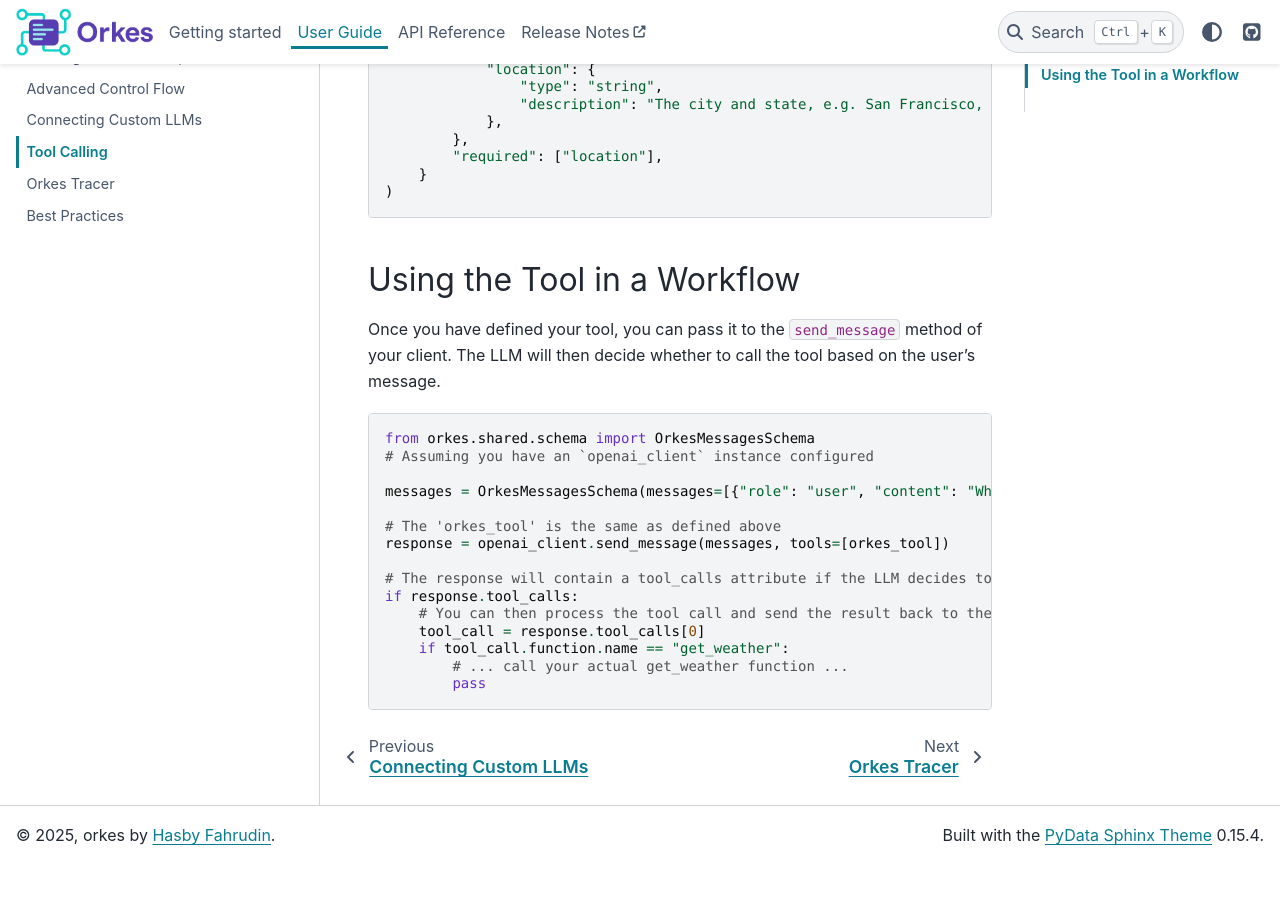
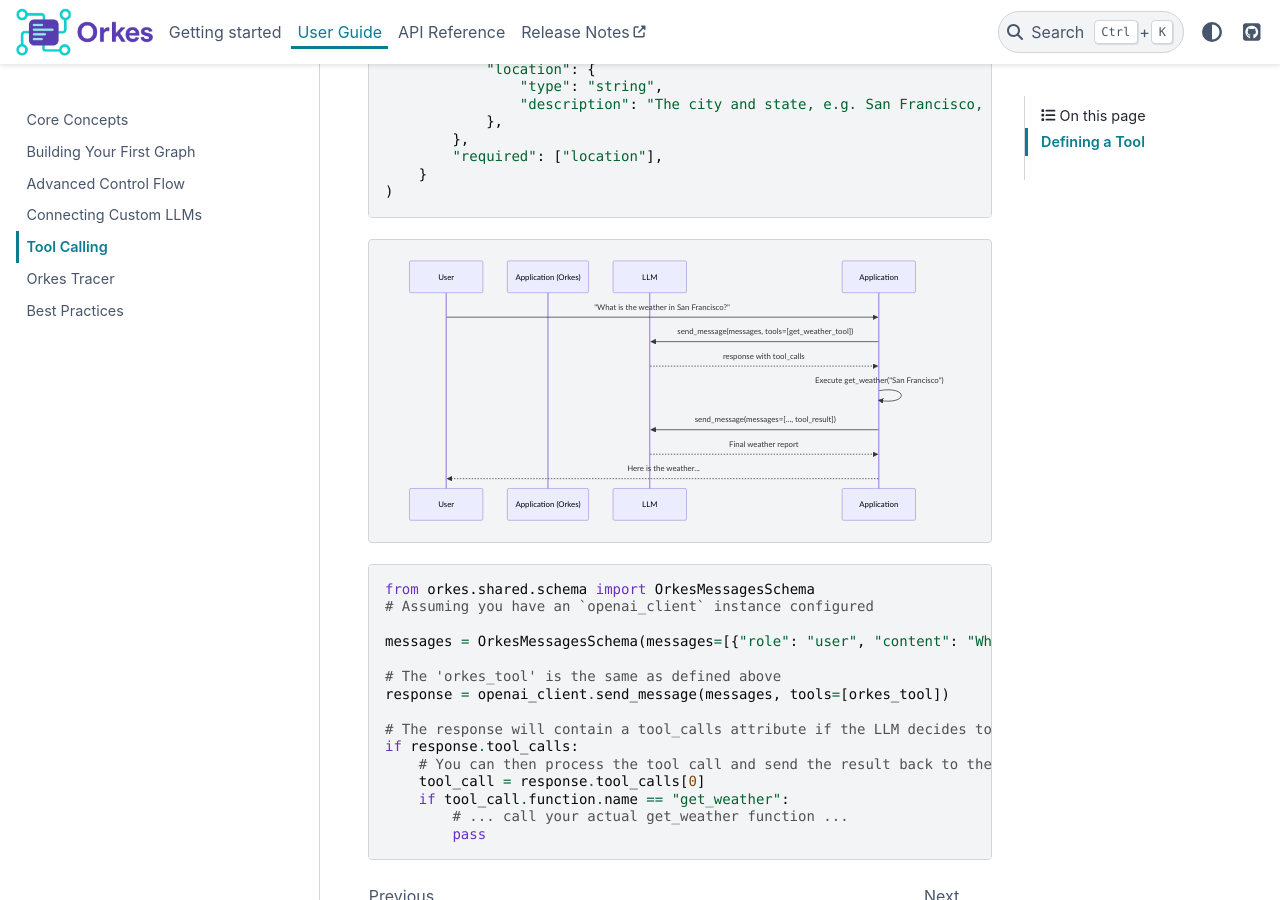
Before and after one commit to hfahrudin/orkes, a Sphinx documentation site: the page built from docs/source/user_guide/tool_calling.rst, in a window 1280 px wide and 900 px high, scrolled down 651 px. Built offline with Sphinx 7.4.7 and the PyData theme 0.15.4, drawn with Linux system fonts in a browser that asks for light colours; before the commit the page ends 1516 px from its top, so only the background shows below that.

Commit message:
user guide fix

```diff
--- a/docs/source/user_guide/tool_calling.rst
+++ b/docs/source/user_guide/tool_calling.rst
@@ -32,10 +32,21 @@
         }
     )
 
-Using the Tool in a Workflow
-----------------------------
 
-Once you have defined your tool, you can pass it to the ``send_message`` method of your client. The LLM will then decide whether to call the tool based on the user's message.
+.. mermaid::
+
+    sequenceDiagram
+        participant User
+        participant Application (Orkes)
+        participant LLM
+
+        User->>Application: "What is the weather in San Francisco?"
+        Application->>LLM: send_message(messages, tools=[get_weather_tool])
+        LLM-->>Application: response with tool_calls
+        Application->>Application: Execute get_weather("San Francisco")
+        Application->>LLM: send_message(messages=[..., tool_result])
+        LLM-->>Application: Final weather report
+        Application-->>User: Here is the weather...
 
 .. code-block:: python
 
--- a/requirements.txt
+++ b/requirements.txt
@@ -7,3 +7,7 @@
 memory-profiler
 psutil
 sphinxcontrib-mermaid
+sphinx-copybutton
+autodoc_pydantic
+pydata-sphinx-theme
+aiohttp
```
Also changed, not shown: docs/source/user_guide/advanced_control_flow.rst (+19 -14 lines), docs/source/user_guide/building_your_first_graph.rst (+13 -0 lines), docs/source/user_guide/core_concepts.rst (+12 -8 lines), docs/source/user_guide/tracing.rst (+4 -12 lines).
